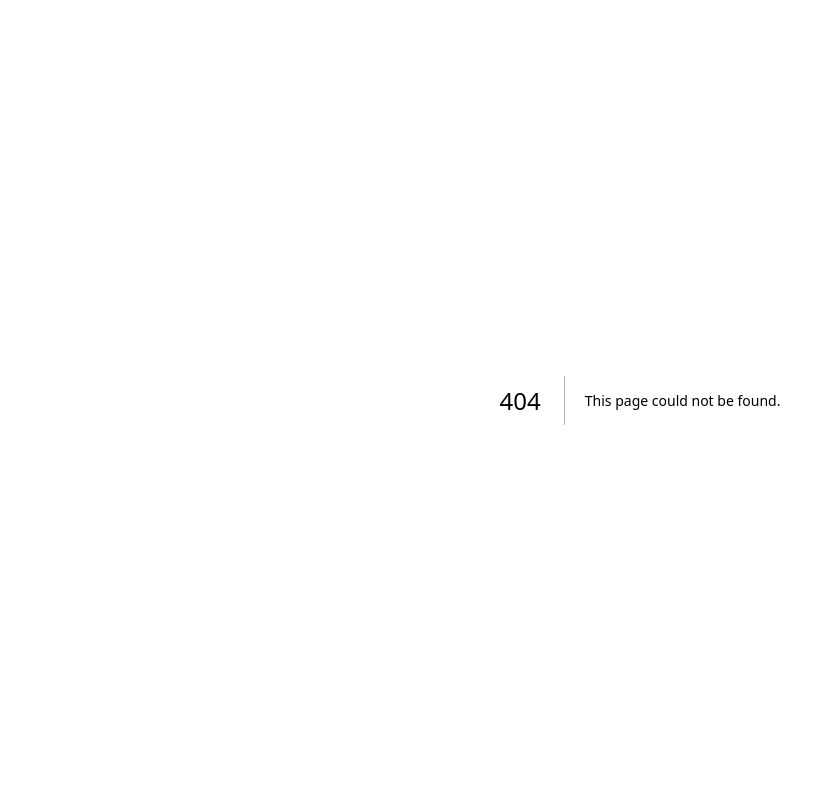
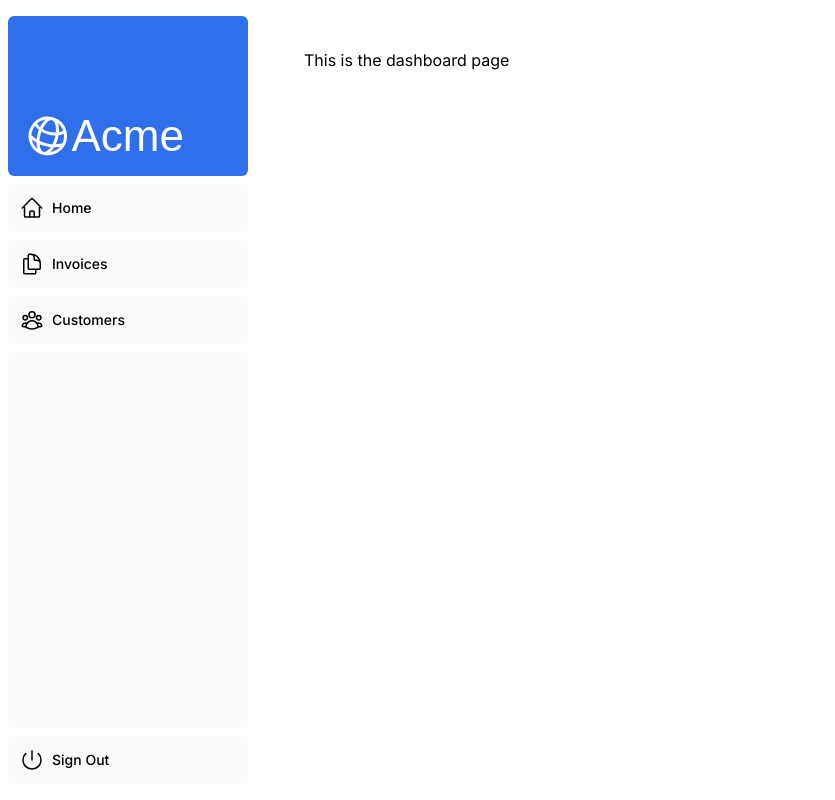
Before and after one commit to JuanSebastianGB/nextjs14-follow-up, a Next.js app: page /dashboard in a window 1280 px wide. Before the commit this address had no page. Shown: the whole page, without its empty margins (0-835 px from the left). Built offline with nearby package versions, Linux system fonts and the light colour scheme; a web font is replaced by a local one.

Commit message:
chore: created layout for the dashboard page

```diff
--- /dev/null
+++ b/app/dashboard/customers/page.tsx
@@ -0,0 +1,5 @@
+function page() {
+  return <div>customers</div>;
+}
+
+export default page;
--- /dev/null
+++ b/app/dashboard/invoices/page.tsx
@@ -0,0 +1,5 @@
+function page() {
+  return <div>Invoices</div>;
+}
+
+export default page;
--- /dev/null
+++ b/app/dashboard/layout.tsx
@@ -0,0 +1,13 @@
+import SideNav from '@/app/ui/dashboard/sidenav';
+
+const Layout = ({ children }: { children: React.ReactNode }) => {
+  return (
+    <div className="flex h-screen flex-col md:flex-row md:overflow-hidden">
+      <div className="w-full flex-none md:w-64">
+        <SideNav />
+      </div>
+      <div className="flex-grow p-6 md:overflow-y-auto md:p-12">{children}</div>
+    </div>
+  );
+};
+export default Layout;
--- /dev/null
+++ b/app/dashboard/page.tsx
@@ -0,0 +1,5 @@
+import React from 'react';
+
+export default function page() {
+  return <div>This is the dashboard page</div>;
+}
```
